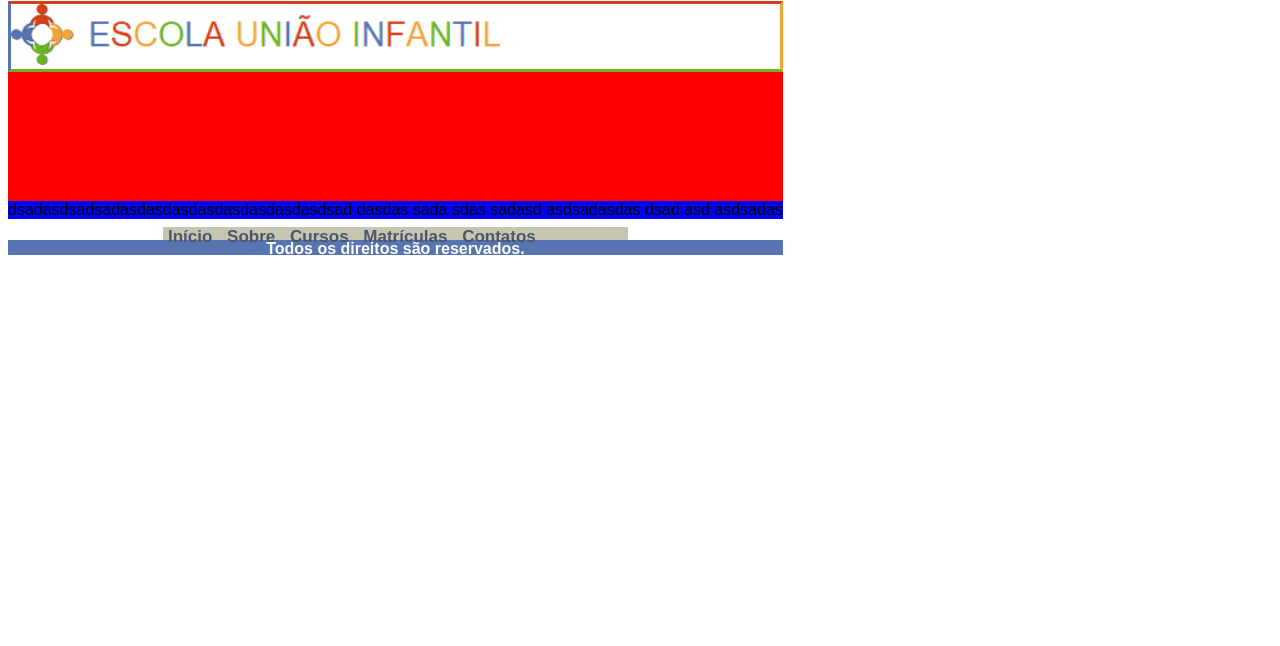
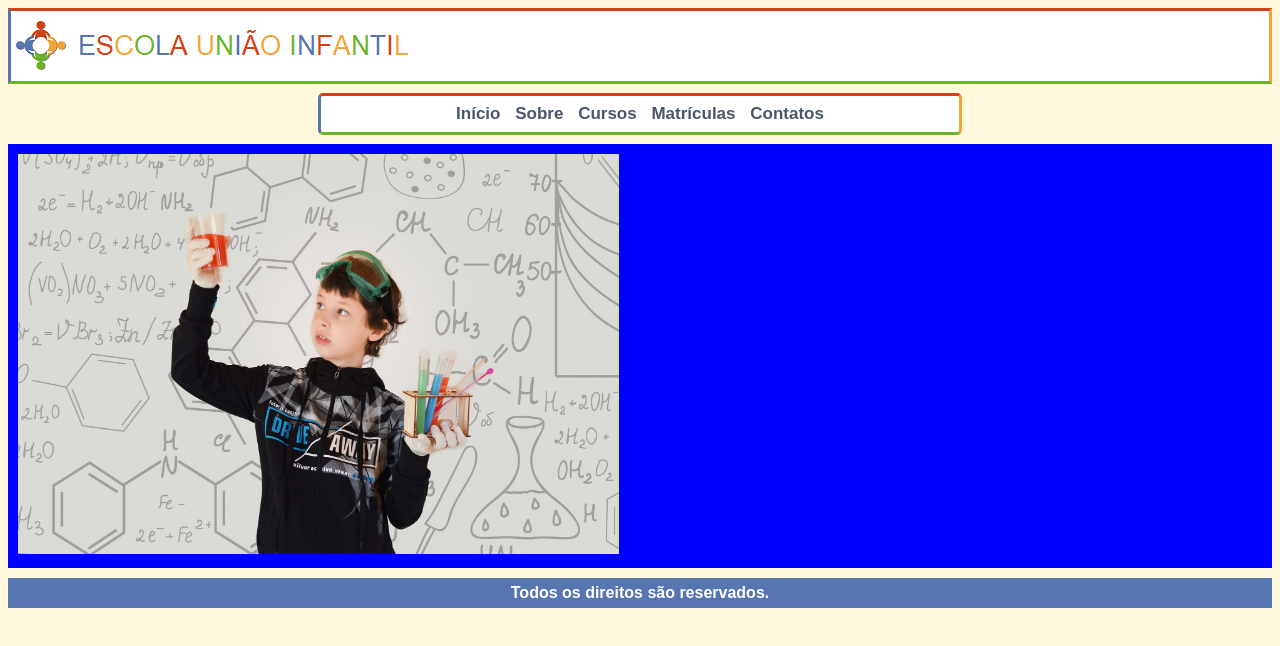
Before and after one commit to isaccaldas/siteEscolar, a plain HTML site: page index.html in a window 1280 px wide. Drawn offline with Linux system fonts and the light colour scheme.

Commit message:
ajuste de header e ajustes de menu

```diff
--- a/css/style.css
+++ b/css/style.css
@@ -2,24 +2,15 @@
 
 body{
     font-family: Arial, Helvetica, sans-serif;
-    position: relative;
-    background-color: (255,255,240);
-
-	padding:0px;
-	margin-top:1px;
-	position:absolute;
-
+    background-color: #FFF8DC;
 
 }
 
-header{
-    margin: 20 px;
-    background-color: red;
-    max-width: 100%;
-    height: 200px;
+.posicao{
+    position: relative;
 }
 
-#logo{
+.border{
     border-style: solid;
     background-color: white;
     border-top-color: rgba(212,65,23,255);
@@ -28,11 +19,28 @@ header{
     border-bottom-color: rgba(107,180,39,255);
 }
 
+header{
+    margin: 20 px;
+    max-width: 100%;
+    height: 70px;
+}
+
+#logo{
+    margin-top: 10px;
+    margin-left: 5px;
+    height: 50%;
+    width: 50%;
+}
+
 #menu{
-    margin: 20% ;
+    width: 50%;
+    margin-top: 30px;
     font-size: 17px;
-    background: #c5c5b2;
-
+	height: 30px;
+    margin-bottom: 10px;
+    border-radius: 5px;
+    text-align: center;
+    padding: 3px;
 }
 
 a{
@@ -47,12 +55,32 @@ a:hover {
 	color:#603912;
 }
 
+.centralizarElementos{
+    margin: 0;
+    position: absolute;
+    top: 50%;
+    left: 50%;
+    margin-right: -50%;
+    transform: translate(-50%, -50%)
+}
+
 section{
+    margin-top: 60px;
     background-color: blue;
 }
 
-footer{background:  rgba(87,117,177,255);
-height: 15px;}
+.img1{
+    margin: 10px;
+    height: 400px;
+
+}
+
+footer{
+    background:  rgba(87,117,177,255);
+    height: 30px;
+    margin-top: 10px;
+    position: relative
+}
 
 h4{text-align: center;
    color: white;
--- a/index.html
+++ b/index.html
@@ -9,25 +9,32 @@
 </head>
 <body>
 
-    <header>
-        <div id="logo">
-            <img src="./images/logo.png" width="500px">
+    <header class="border">
+
+        <div id="logo" >
+            <img src="./images/logo.png">
         </div>
-        <div id="menu">
-            <a href="index.html">Início</a>
-            <a href="sobre.html">Sobre</a>
-            <a href="cursos.html">Cursos</a>
-            <a href="matriculas.html">Matrículas</a>
-            <a href="contatos.html">Contatos</a>
-        </div>
+
     </header>
 
+    <nav class="posicao">
+        <div id="menu" class="centralizarElementos border">
+            <span class="centralizarElementos">
+                <a href="index.html">Início</a>
+                <a href="sobre.html">Sobre</a>
+                <a href="cursos.html">Cursos</a>
+                <a href="matriculas.html">Matrículas</a>
+                <a href="contatos.html">Contatos</a>
+            </span>
+        </div>
+    </nav>
+
     <section>
-        dsadasdsadsadasdasdasdasdasdasdasdasdsad  dasdas sada sdas sadasd asdsadasdas dsad asd asdsadas
+       <img class="img1" src="./images/escolaHome.jpg">
     </section>
 
     <footer>
-        <h4>Todos os direitos são reservados.</h4>
+        <h4 class="centralizarElementos">Todos os direitos são reservados.</h4>
     </footer>
 
 </body>
```
Also changed, not shown: cursos.html (added), images/escolaHome.jpg (added).
